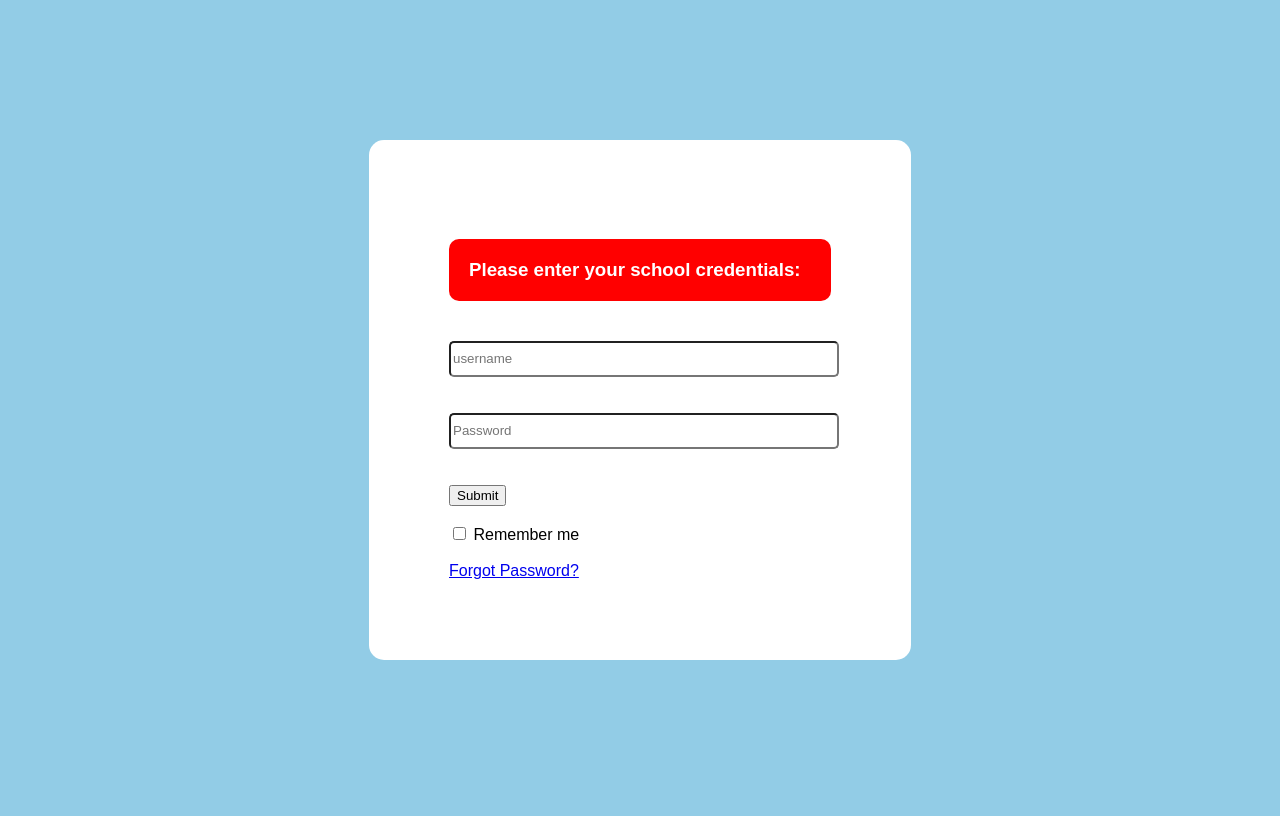
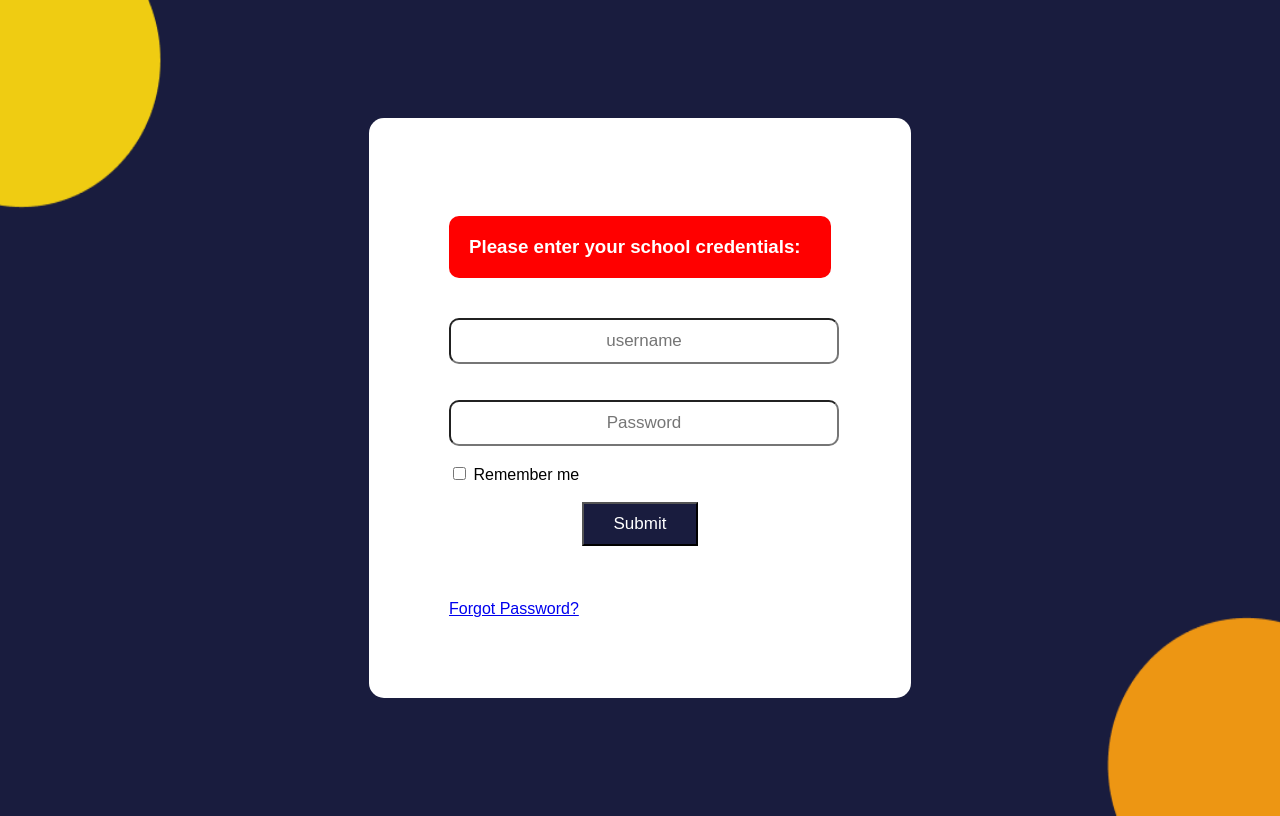
Before and after one commit to facundoroitman/Bsafe, a website built with webpack: page index.html in a window 1280 px wide. Built offline with nearby package versions, Linux system fonts and the light colour scheme; some packages are replaced by stand-ins of ours.

Commit message:
Styling for index.html and studentcenter.html

```diff
--- a/index.html
+++ b/index.html
@@ -33,13 +33,17 @@
         <br><br>
 <!--       <div class = "label">Password:</div> -->
         <input type="password" name="password"  id="Pass" placeholder = "Password" required/>
+        <br>
+        <input type="checkbox">
+        <span>Remember me</span>
         <br><br>
         <input type="submit" id="log" value="Submit">
         <br><br>
-      <input type="checkbox">
-      <span>Remember me</span>
-      <br><br>
+        <div class = "bottom">
+
+          <br>
           <a href="#">Forgot Password?</a>
+        </div>
       </form>
     </div>
     </div>
--- a/style.css
+++ b/style.css
@@ -1,19 +1,13 @@
-/* a minimalist set of CSS resets */
-
-/* default to border-box */
 html {
   box-sizing: border-box;
   font-size: 16px;
 }
 
+body {
 
-
-
-  body {
-      margin: 0;
-      padding: 0;
-      background-color:#6abadeba;
     font-family: 'Arial';
+    background: url(./images/image.png);
+    background-size: 100% 100%;
 }
 
 .ask {
@@ -28,11 +22,12 @@ html {
   display: flex;
   height: 100vh;
 }
+
 .login {
         width: 382px;
         overflow: hidden;
         margin: auto;
-          margin: 20 0 0 450px;;
+        margin: 20 0 0 450px;
         padding: 80px;
         background: white;
         border-radius: 15px ;
@@ -47,21 +42,59 @@ html {
 #Uname {
   display: block;
   width: 100%;
-    border-radius: 5px;
-    height: 30px;
+  border-radius: 10px;
+  height: 40px;
+  font-size: 17px;
+  text-align: center;
 
 }
 
 #Pass {
   display: block;
   width: 100%;
-    border-radius: 5px;
-    border-radius: 5px;
-    height: 30px;
+  border-radius: 10px;
+  height: 40px;
+  font-size: 17px;
+  text-align: center;
 }
 
 #log {
+  display: block;
+  color: white;
+  padding: 10px 30px;
+  background-color: #191C3E;
+  margin: auto;
+  font-size: 17px;
 
+}
+
+.bottom {
+  margin: auto;
+}
+
+.question {
+  text-align: middle;
+  color: white;
+  margin: auto;
+}
+
+.student-center-container {
 
 
 }
+
+.nurse {
+
+}
+
+.counselor {
+
+}
+
+.misconduct {
+
+}
+
+.referral {
+
+}
```
Also changed, not shown: student_center.html (+30 -13 lines), Images/image.png (added). Lines whose indentation alone changed are shown as unchanged.
